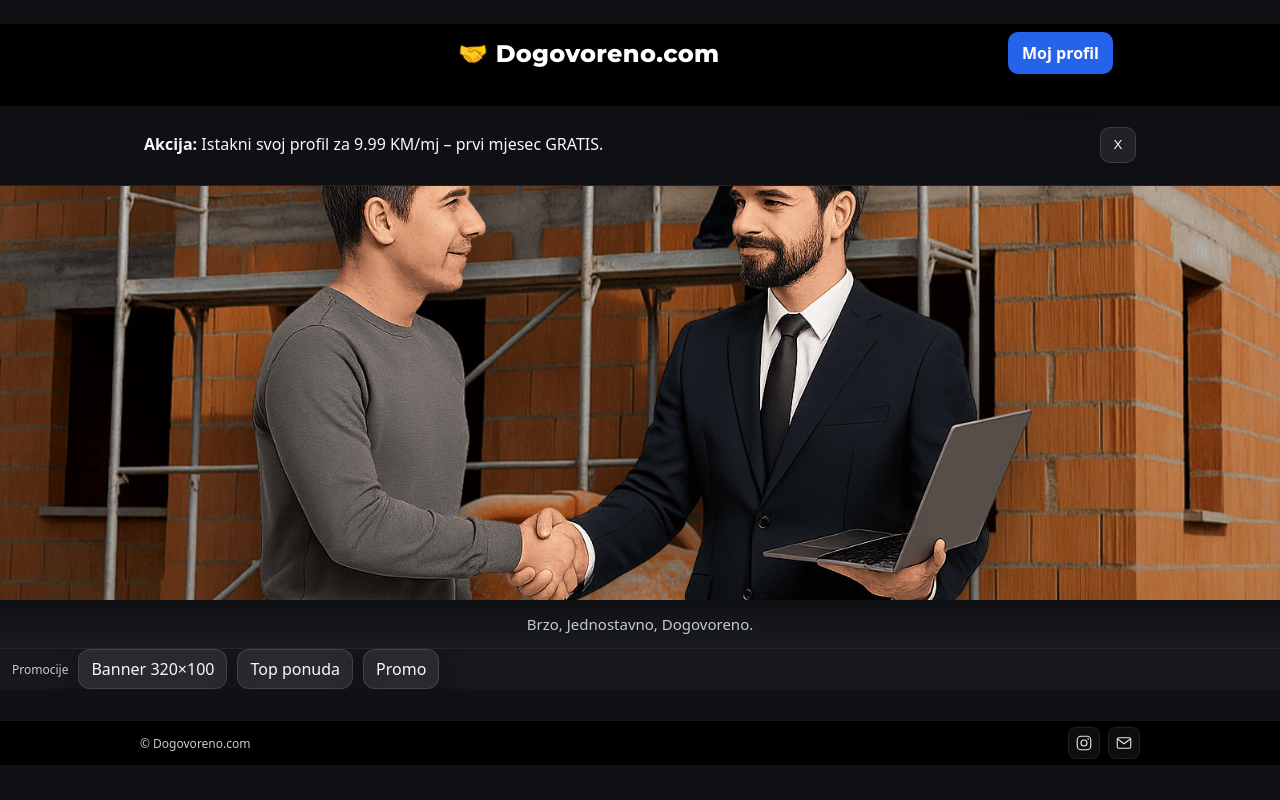
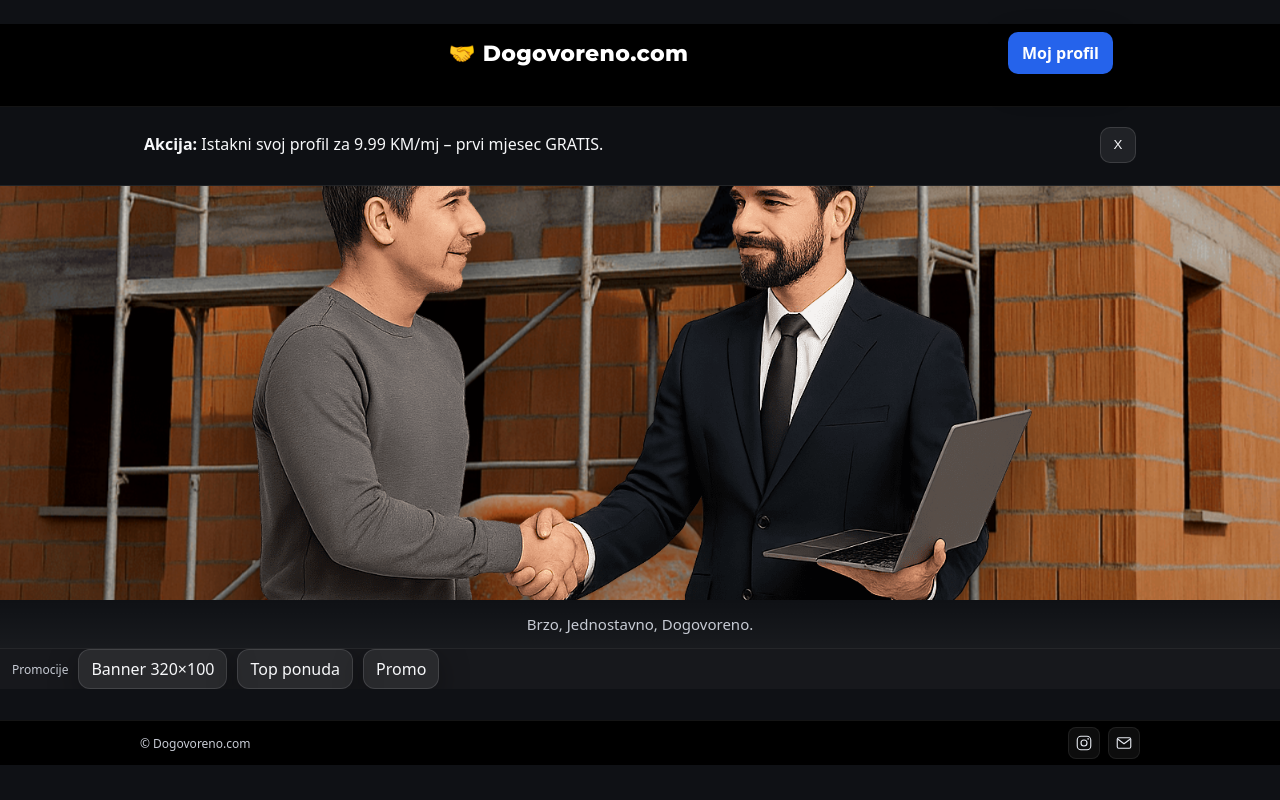
Before and after one commit to zvonebeslic/Dogovoreno, a PHP site: page / in a window 1280 px wide. Run offline with PHP 8.4, Linux system fonts and the light colour scheme.

Commit message:
Update base.css

```diff
--- a/base.css
+++ b/base.css
@@ -105,11 +105,11 @@ input,textarea,select{
 /* NASLOV – fiksno u centru ekrana */
 .site-title{
   position:absolute;
-  left:45%;
+  left:43%;
   transform:translateX(-50%);
   font-family:'Montserrat', sans-serif;
   font-weight:800;
-  font-size:clamp(18px, 2.8vw, 24px);
+  font-size:clamp(18px, 2.6vw, 22px);
   letter-spacing:0.3px;
   color:#fff;
   text-align:center;
```
